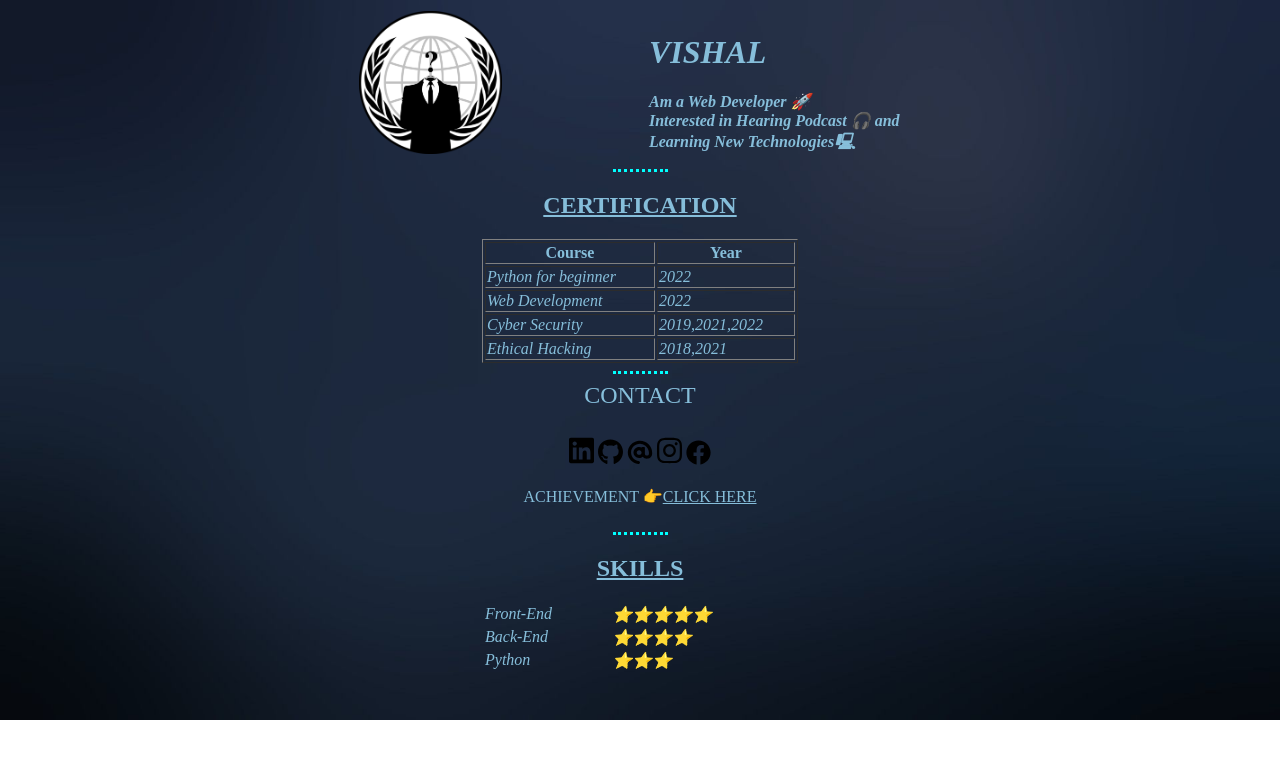
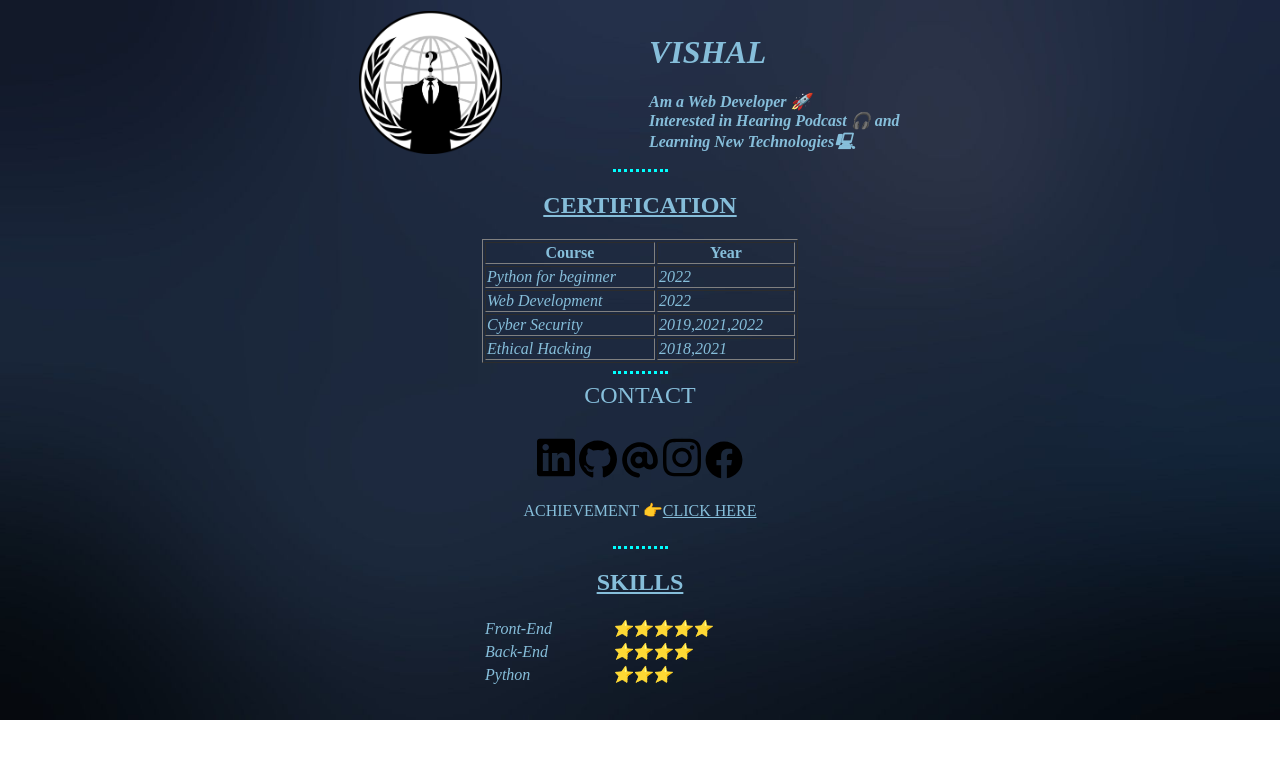
Before and after one commit to vishalradan/MySite, a plain HTML site: page index1.html in a window 1280 px wide. Drawn offline with nearby package versions, Linux system fonts and the light colour scheme.

Commit message:
Update index1.html

```diff
--- a/index1.html
+++ b/index1.html
@@ -85,11 +85,11 @@ width: 55px;
 <div class="text1">
  <div class="link">
     <font size="5">CONTACT <br><br></font>
-    <a href="https://www.linkedin.com/in/vishal-k-c-6389a6157/"><img src = "images/linkedin.svg" height="2%" width="2%" alt="linkedin"/></a>
-    <a href="https://github.com/vishalradan"><img src = "images/github.svg" height="2%" width="2%" alt="Github"/></a>
-    <a href="mailto:vishal.radan07@gmail.com"><img src = "images/mail.svg" height="2%" width="2%" alt="Mail"/></a>
-    <a href="https://www.instagram.com/vishal_radan"><img src = "images/instagram.svg" height="2%" width="2%" alt="instagram" /></a>
-    <a href="https://www.facebook.com/vishal_radan"><img src = "images/facebook.svg" height="2%" width="2%" alt="facebook" /></a>
+    <a href="https://www.linkedin.com/in/vishal-k-c-6389a6157/"><img src = "images/linkedin.svg" height="3%" width="3%" alt="linkedin"/></a>
+    <a href="https://github.com/vishalradan"><img src = "images/github.svg" height="3%" width="3%" alt="Github"/></a>
+    <a href="mailto:vishal.radan07@gmail.com"><img src = "images/mail.svg" height="3%" width="3%" alt="Mail"/></a>
+    <a href="https://www.instagram.com/vishal_radan"><img src = "images/instagram.svg" height="3%" width="3%" alt="instagram" /></a>
+    <a href="https://www.facebook.com/vishal_radan"><img src = "images/facebook.svg" height="3%" width="3%" alt="facebook" /></a>
 </div>
 <br>
 ACHIEVEMENT 👉<a href="https://www.openbugbounty.org/researchers/vishalradan/">CLICK HERE</a></br></br>
```
